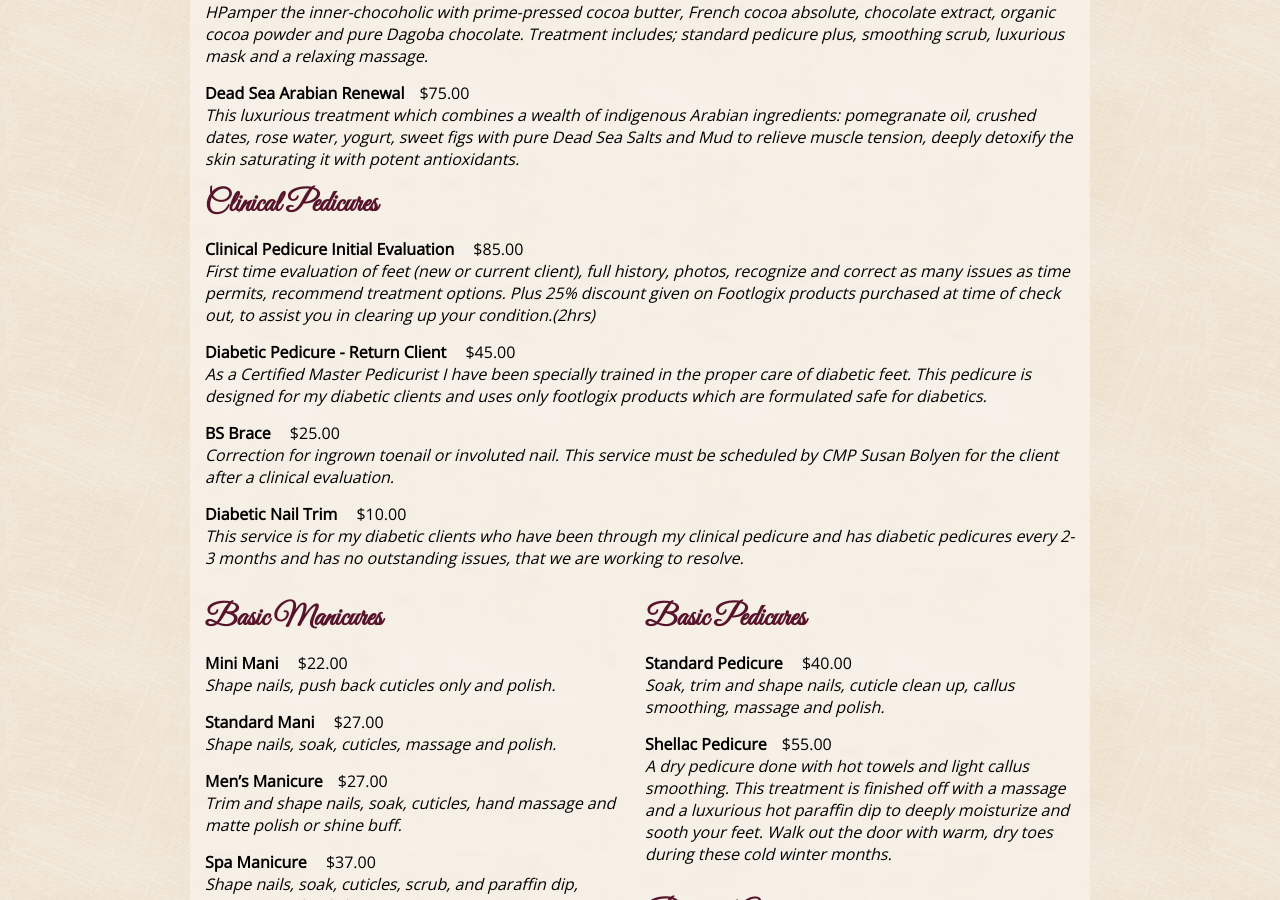
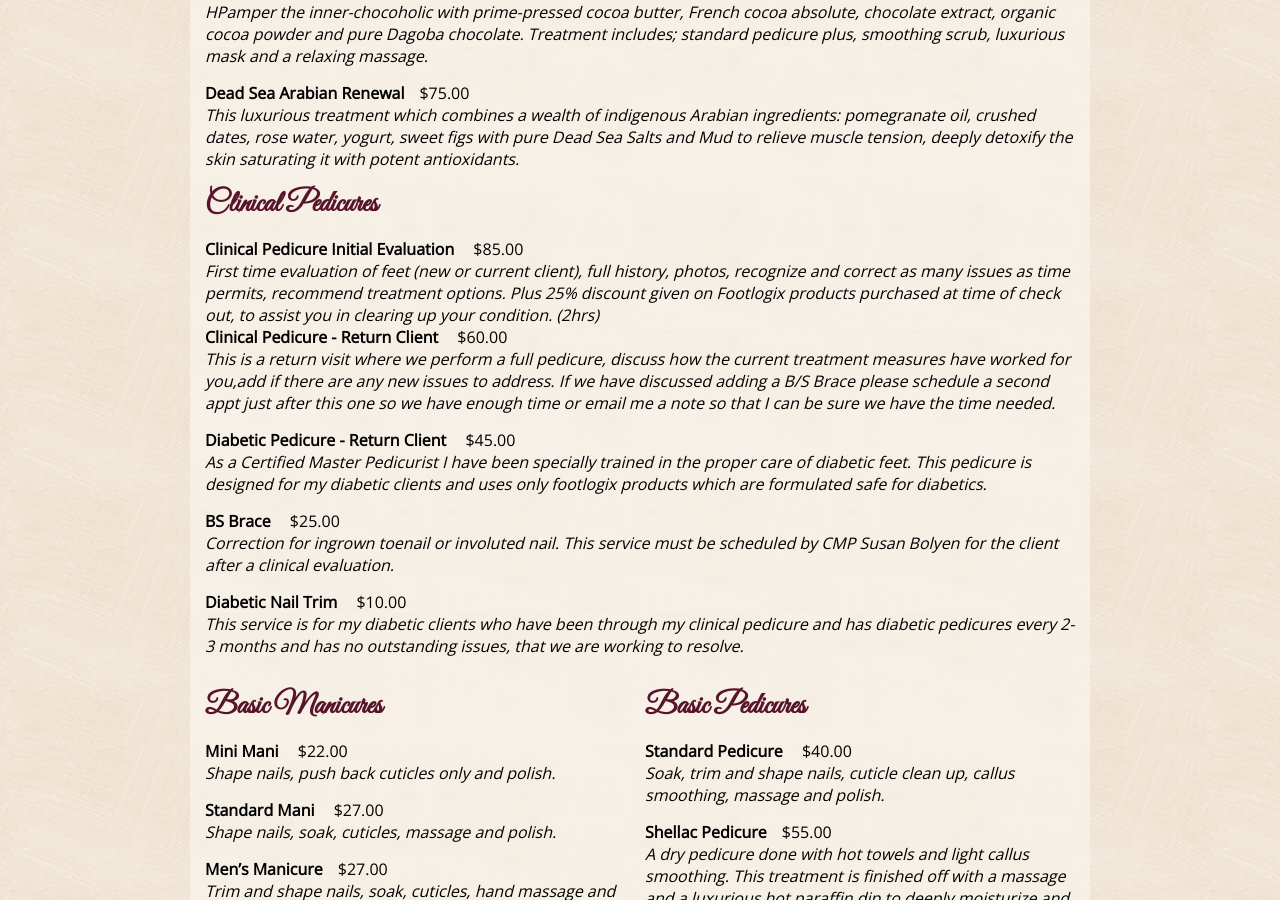
Before and after one commit to susanspedispa/susanspedispa.github.io, a Jekyll site: the page built from menu.html, in a window 1280 px wide and 900 px high, scrolled down 455 px. Built offline with Jekyll 4.4.1, drawn with Linux system fonts in a browser that asks for light colours.

Commit message:
Update menu.html

```diff
--- a/_includes/menu.html
+++ b/_includes/menu.html
@@ -21,7 +21,11 @@
 
 <div class="treatment">
 <span class="treatmentName">Clinical Pedicure Initial Evaluation</span> <span class="treatmentPrice">$85.00</span>
-<div class="treatmentDescription">First time evaluation of feet (new or current client), full history, photos, recognize and correct as many issues as time permits, recommend treatment options. Plus 25% discount given on Footlogix products purchased at time of check out, to assist you in  clearing up your condition.(2hrs) </div>
+<div class="treatmentDescription">First time evaluation of feet (new or current client), full history, photos, recognize and correct as many issues as time permits, recommend treatment options. Plus 25% discount given on Footlogix products purchased at time of check out, to assist you in  clearing up your condition. (2hrs) </div>
+
+<div class="treatment">
+<span class="treatmentName">Clinical Pedicure - Return Client</span> <span class="treatmentPrice">$60.00</span>
+<div class="treatmentDescription"> This is a return visit where we perform a full pedicure, discuss how the current treatment measures have worked for you,add if there are any new issues to address. If we have discussed adding a B/S Brace please schedule a second appt just after this one so we have enough time or email me a note so that I can be sure we have the time needed. </div>
 
 
 </div>
```
